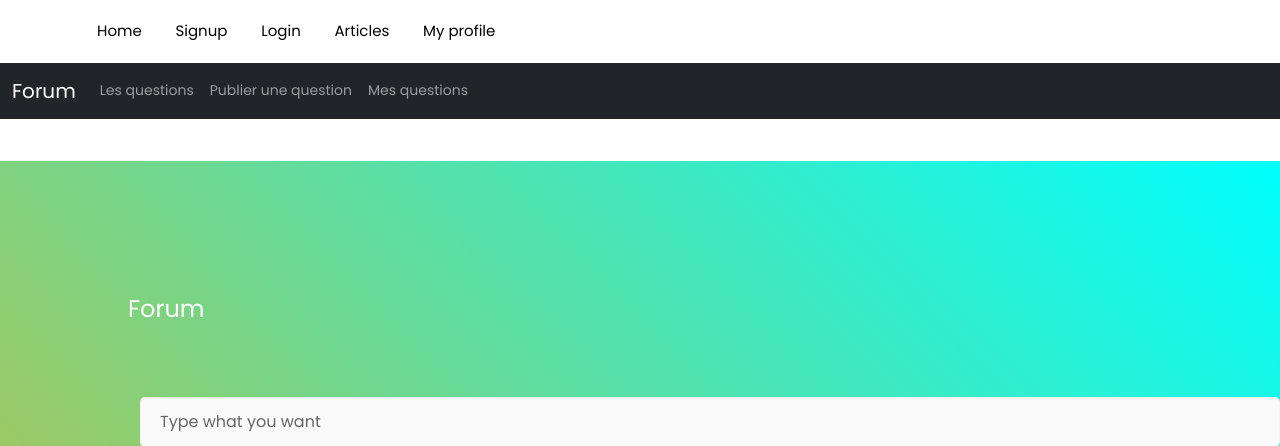
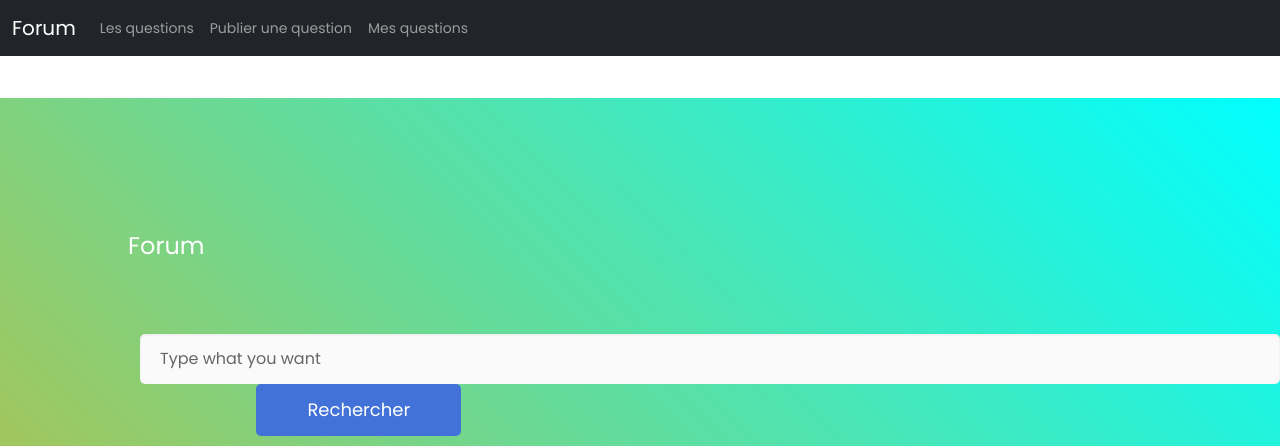
Before and after one commit to FeutreEnBois/PHP-Forum, a PHP site: page /index.php in a window 1280 px wide; the page is wider, and only the part inside the window is pictured. Shown: the top 446 px of that part. Run offline with PHP 8.4, Linux system fonts and the light colour scheme; data comes from the database, SQL or seed files in the repository.

Commit message:
navbar de trop retiré

```diff
--- a/includes/navbar.php
+++ b/includes/navbar.php
@@ -1,23 +1,4 @@
-<header class="site-navbar site-navbar-target" role="banner">
 
-        <div class="container">
-          <div class="row align-items-center position-relative">
-
-              <nav class="site-navigation text-right ml-auto d-none d-lg-block" role="navigation">
-                <ul class="site-menu main-menu js-clone-nav ml-auto ">
-                  <li><a href="signup.php" class="nav-link">Home</a></li>
-                  <li><a href="signup.php" class="nav-link">Signup</a></li>
-                  <li><a href="login.php" class="nav-link">Login</a></li>
-                  <li><a href="article.php" class="nav-link">Articles</a></li>
-                  <li><a href="profil.php" class="nav-link">My profile</a></li>
-                </ul>
-              </nav>
-
-
-          </div>
-        </div>
-
-</header>
 
 
 
```
